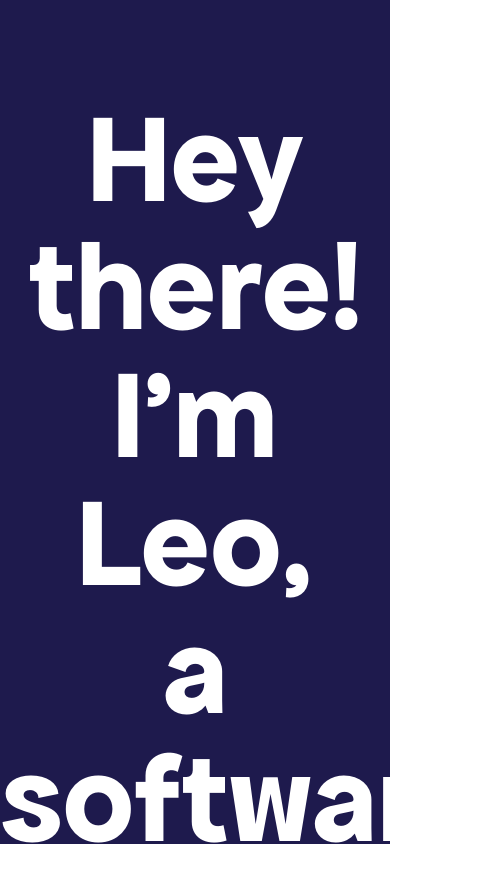
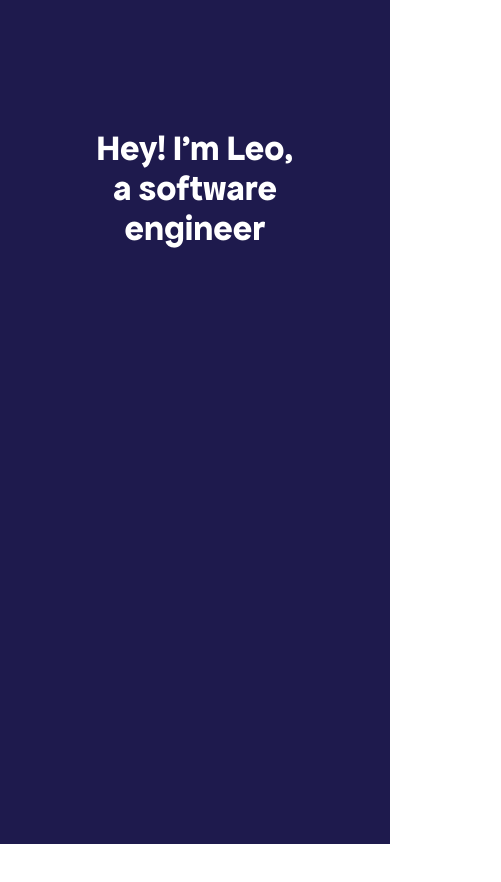
Before and after one commit to Leocano/website, a React (Vite) app: page / in a window 390 px wide. Shown: the top 882 px of the page, 501 px wide, since content can reach past the window. After the commit the page ends 844 px from the top, so only its background shows below. Built offline with nearby package versions, Linux system fonts and the light colour scheme.

Commit message:
Responsive text

```diff
--- a/src/App.tsx
+++ b/src/App.tsx
@@ -5,7 +5,7 @@ function App() {
   return (
     <MainContainer>
       <Title>
-        Hey there! I'm Leo,
+        Hey! I'm Leo,
         <br />a software engineer
       </Title>
     </MainContainer>
--- a/src/components/MainContainer.tsx
+++ b/src/components/MainContainer.tsx
@@ -5,5 +5,7 @@ type MainContainerProps = {
 };
 
 export function MainContainer({ children }: MainContainerProps) {
-  return <div className="h-dvh w-full bg-indigo-950 pt-24">{children}</div>;
+  return (
+    <div className="h-dvh w-full bg-indigo-950 px-10 pt-32">{children}</div>
+  );
 }
--- a/src/components/Title.tsx
+++ b/src/components/Title.tsx
@@ -6,6 +6,8 @@ type TitleProps = {
 
 export function Title({ children }: TitleProps) {
   return (
-    <h1 className="font-display text-center text-9xl text-white">{children}</h1>
+    <h1 className="font-display text-center text-4xl text-white sm:text-6xl lg:text-7xl xl:text-9xl">
+      {children}
+    </h1>
   );
 }
```
